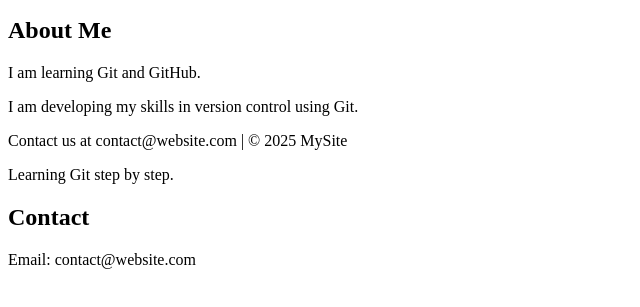
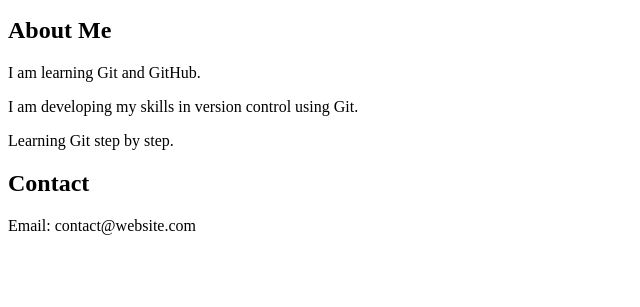
Before and after one commit to Mageshwaran-13/project-html, a plain HTML site: page index.html in a window 1280 px wide. Shown: the part 101-408 px from the top of the page, without its empty margins (0-640 px from the left). Drawn offline with Linux system fonts and the light colour scheme.

Commit message:
Clean up page layout

```diff
--- a/index.html
+++ b/index.html
@@ -14,7 +14,6 @@
     <p>I am learning Git and GitHub.</p>
     <p>I am developing my skills in version control using Git.</p>
 </section>
-<footer>Contact us at contact@website.com | © 2025 MySite</footer>
 <p>Learning Git step by step.</p>
 <section id="contact">
     <h2>Contact</h2>
```
